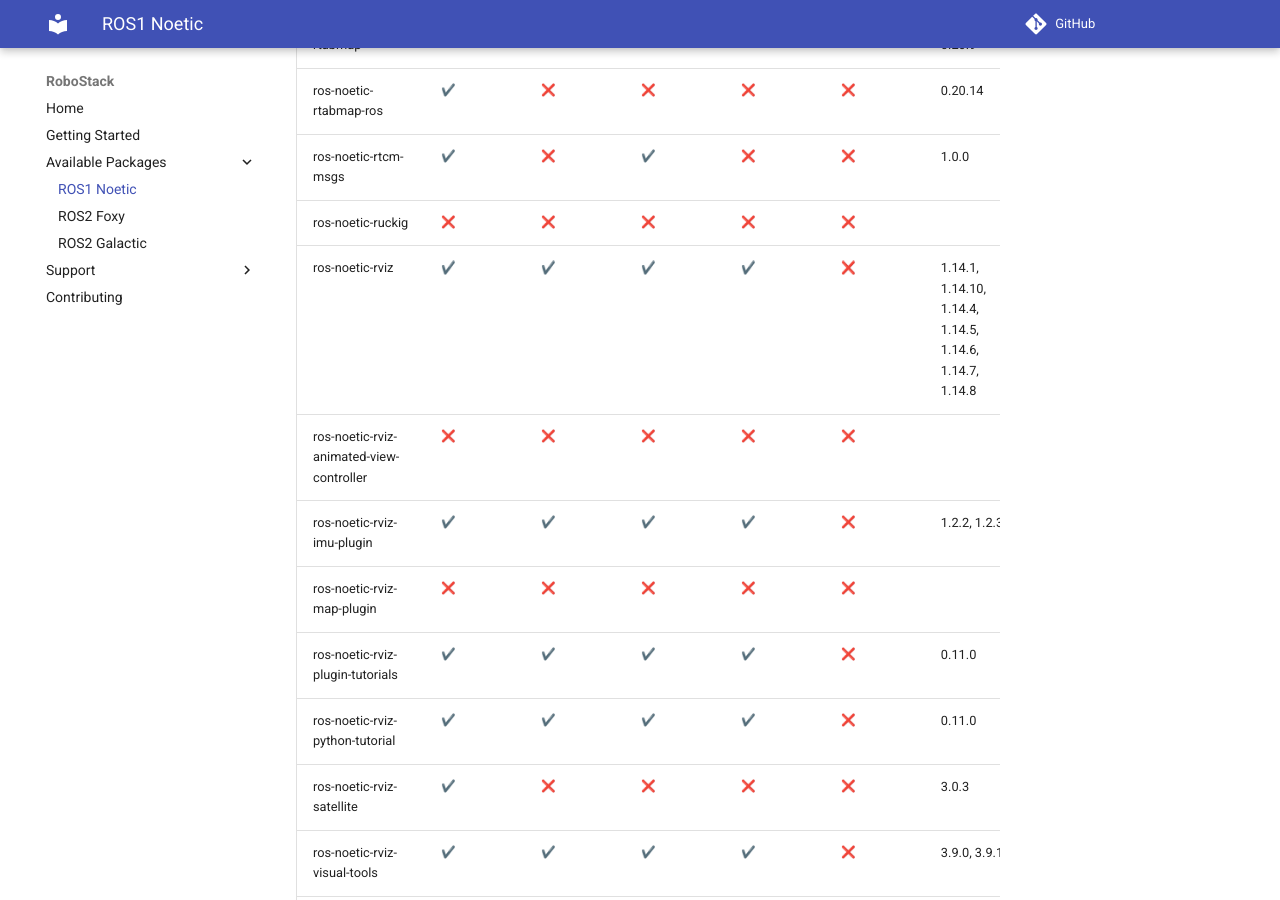
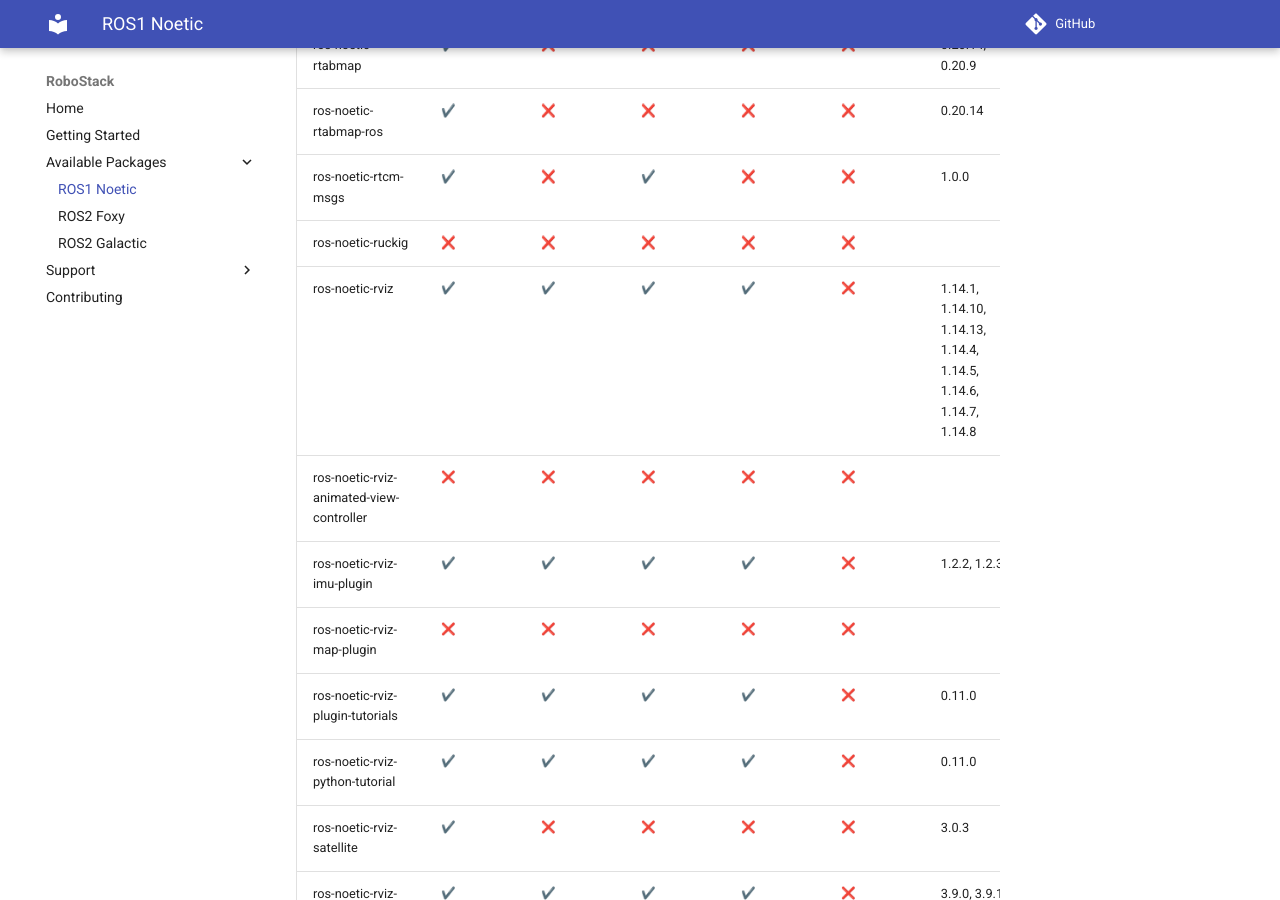
Before and after one commit to RoboStack/robostack.github.io, an MkDocs documentation site: the page built from docs/noetic.md, in a window 1280 px wide and 900 px high, scrolled down 101199 px. Built offline with MkDocs 1.6.1 and Material for MkDocs 9.7.7, drawn with Linux system fonts in a browser that asks for light colours; emoji names are drawn with the system emoji font; comment, search, counter and statistics services are not loaded; some of the changed text lies outside the part shown.

Commit message:
Update tables

```diff
--- a/docs/noetic.md
+++ b/docs/noetic.md
@@ -273,7 +273,7 @@
 | ros-noetic-diagnostic-common-diagnostics | :heavy_check_mark: { data-sort='1' } | :heavy_check_mark: { data-sort='1' } | :heavy_check_mark: { data-sort='1' } | :heavy_check_mark: { data-sort='1' } | :heavy_check_mark: { data-sort='1' } | 1.10.2, 1.10.3, 1.10.4, 1.11.0  |
 | ros-noetic-diagnostic-msgs | :heavy_check_mark: { data-sort='1' } | :heavy_check_mark: { data-sort='1' } | :heavy_check_mark: { data-sort='1' } | :heavy_check_mark: { data-sort='1' } | :heavy_check_mark: { data-sort='1' } | 1.13.0, 1.13.1  |
 | ros-noetic-diagnostic-updater | :heavy_check_mark: { data-sort='1' } | :heavy_check_mark: { data-sort='1' } | :heavy_check_mark: { data-sort='1' } | :heavy_check_mark: { data-sort='1' } | :heavy_check_mark: { data-sort='1' } | 1.10.2, 1.10.3, 1.10.4, 1.11.0  |
-| ros-noetic-diagnostics | :heavy_check_mark: { data-sort='1' } | :heavy_check_mark: { data-sort='1' } | :heavy_check_mark: { data-sort='1' } | :heavy_check_mark: { data-sort='1' } | :heavy_check_mark: { data-sort='1' } | 1.10.2, 1.10.3, 1.10.4  |
+| ros-noetic-diagnostics | :heavy_check_mark: { data-sort='1' } | :heavy_check_mark: { data-sort='1' } | :heavy_check_mark: { data-sort='1' } | :heavy_check_mark: { data-sort='1' } | :heavy_check_mark: { data-sort='1' } | 1.10.2, 1.10.3, 1.10.4, 1.11.0  |
 | ros-noetic-dialogflow-task-executive | :heavy_check_mark: { data-sort='1' } | :heavy_check_mark: { data-sort='1' } | :heavy_check_mark: { data-sort='1' } | :x: { data-sort='0' } | :x: { data-sort='0' } | 2.1.21  |
 | ros-noetic-diff-drive-controller | :heavy_check_mark: { data-sort='1' } | :heavy_check_mark: { data-sort='1' } | :heavy_check_mark: { data-sort='1' } | :heavy_check_mark: { data-sort='1' } | :x: { data-sort='0' } | 0.17.0, 0.18.1, 0.19.0  |
 | ros-noetic-dijkstra-mesh-planner | :x: { data-sort='0' } | :x: { data-sort='0' } | :x: { data-sort='0' } | :x: { data-sort='0' } | :x: { data-sort='0' } |   |
@@ -1369,7 +1369,7 @@
 | ros-noetic-rtabmap-ros | :heavy_check_mark: { data-sort='1' } | :x: { data-sort='0' } | :x: { data-sort='0' } | :x: { data-sort='0' } | :x: { data-sort='0' } | 0.20.14  |
 | ros-noetic-rtcm-msgs | :heavy_check_mark: { data-sort='1' } | :x: { data-sort='0' } | :heavy_check_mark: { data-sort='1' } | :x: { data-sort='0' } | :x: { data-sort='0' } | 1.0.0  |
 | ros-noetic-ruckig | :x: { data-sort='0' } | :x: { data-sort='0' } | :x: { data-sort='0' } | :x: { data-sort='0' } | :x: { data-sort='0' } |   |
-| ros-noetic-rviz | :heavy_check_mark: { data-sort='1' } | :heavy_check_mark: { data-sort='1' } | :heavy_check_mark: { data-sort='1' } | :heavy_check_mark: { data-sort='1' } | :x: { data-sort='0' } | 1.14.1, 1.14.10, 1.14.4, 1.14.5, 1.14.6, 1.14.7, 1.14.8  |
+| ros-noetic-rviz | :heavy_check_mark: { data-sort='1' } | :heavy_check_mark: { data-sort='1' } | :heavy_check_mark: { data-sort='1' } | :heavy_check_mark: { data-sort='1' } | :x: { data-sort='0' } | 1.14.1, 1.14.10, 1.14.13, 1.14.4, 1.14.5, 1.14.6, 1.14.7, 1.14.8  |
 | ros-noetic-rviz-animated-view-controller | :x: { data-sort='0' } | :x: { data-sort='0' } | :x: { data-sort='0' } | :x: { data-sort='0' } | :x: { data-sort='0' } |   |
 | ros-noetic-rviz-imu-plugin | :heavy_check_mark: { data-sort='1' } | :heavy_check_mark: { data-sort='1' } | :heavy_check_mark: { data-sort='1' } | :heavy_check_mark: { data-sort='1' } | :x: { data-sort='0' } | 1.2.2, 1.2.3  |
 | ros-noetic-rviz-map-plugin | :x: { data-sort='0' } | :x: { data-sort='0' } | :x: { data-sort='0' } | :x: { data-sort='0' } | :x: { data-sort='0' } |   |
```
